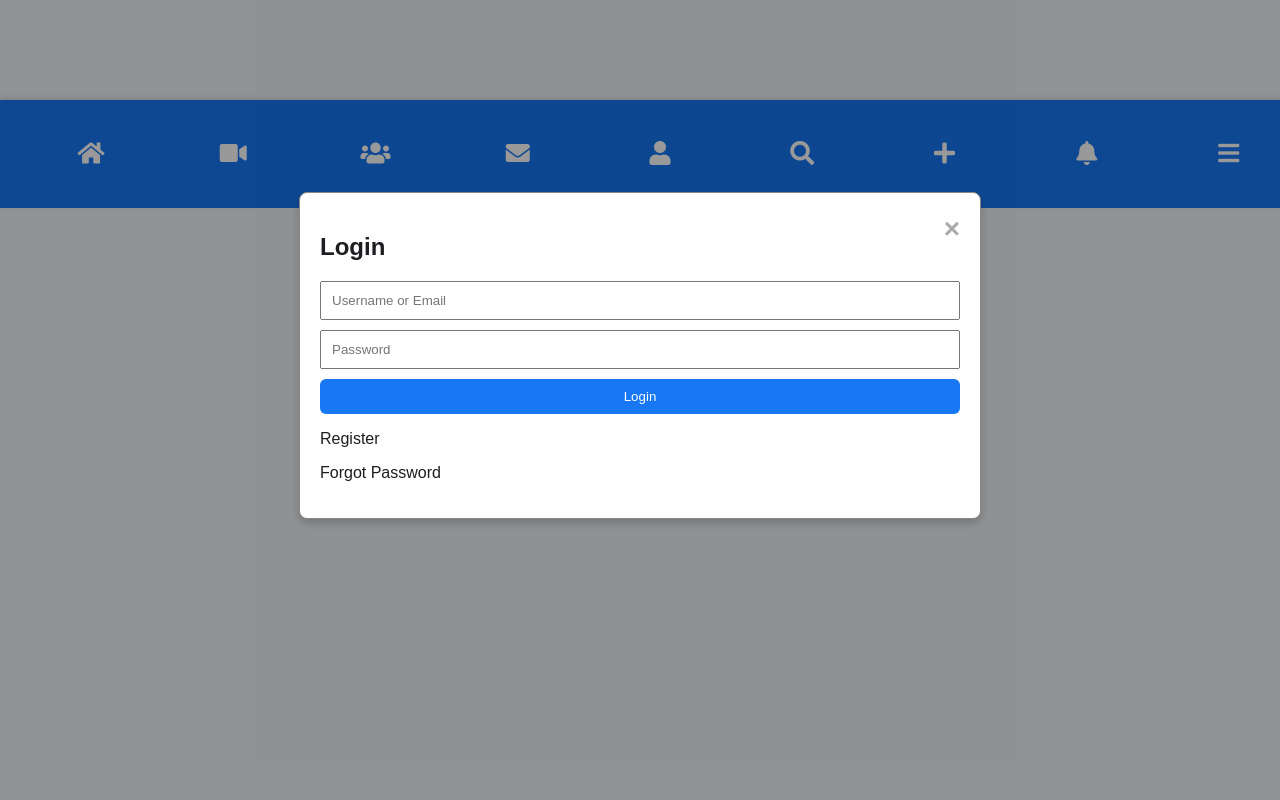
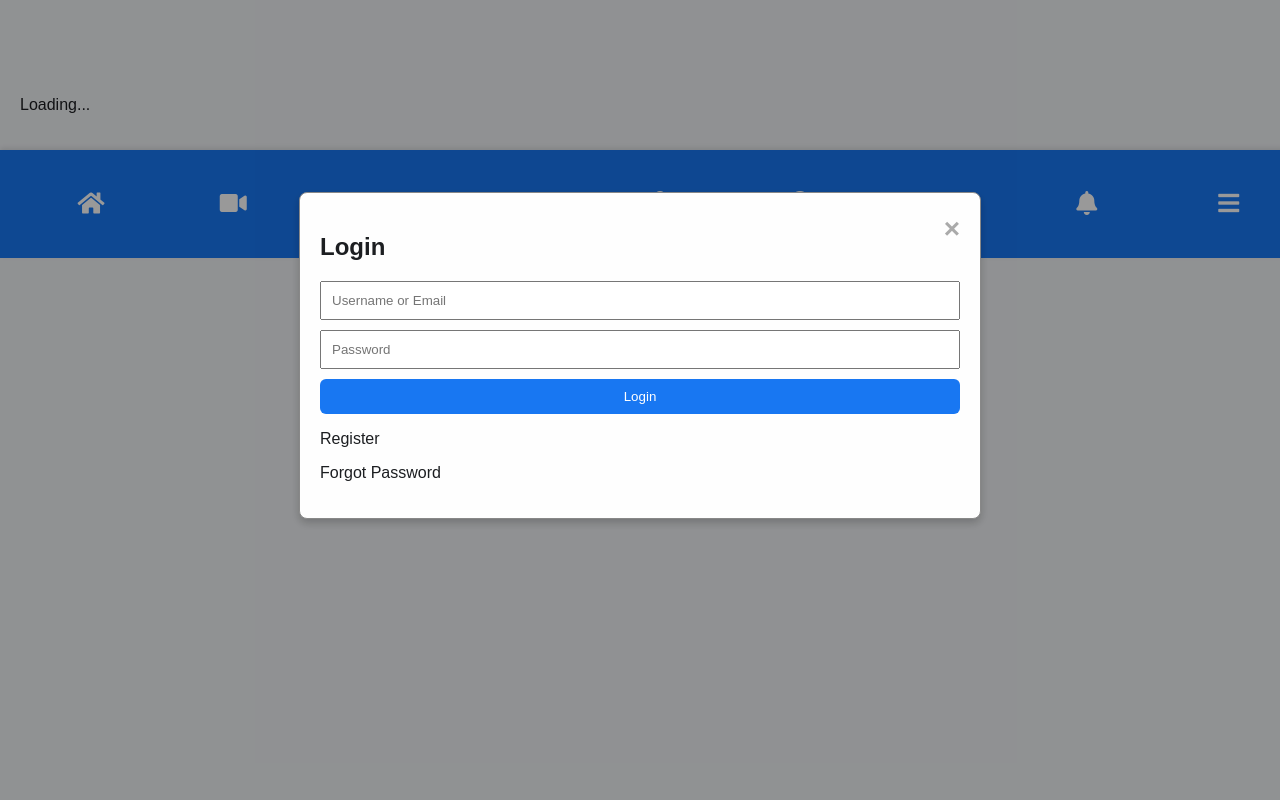
Before and after one commit to Hencheng2/test, a Flask app: page / in a window 1280 px wide. Run offline with Flask 3, Linux system fonts and the light colour scheme.

Commit message:
Update index.html

```diff
--- a/templates/index.html
+++ b/templates/index.html
@@ -1,4 +1,4 @@
-<!-- templates/index.html (Full HTML Code) -->
+<!-- templates/index.html (Updated) -->
 
 <!DOCTYPE html>
 <html lang="en">
@@ -6,11 +6,11 @@
     <meta charset="UTF-8">
     <meta name="viewport" content="width=device-width, initial-scale=1.0">
     <title>SociaFam</title>
-    <link rel="stylesheet" href="/static/style.css">
+    <link rel="stylesheet" href="/static/style.css" onerror="console.error('Failed to load CSS')">
     <link rel="stylesheet" href="https://cdnjs.cloudflare.com/ajax/libs/font-awesome/5.15.3/css/all.min.css">
 </head>
 <body>
-    <div id="content"></div>
+    <div id="content"><p>Loading...</p></div>
     <div class="nav-bar">
         <button id="homeBtn" class="nav-button"><i class="fa fa-home"></i></button>
         <button id="reelsBtn" class="nav-button"><i class="fa fa-video"></i></button>
@@ -79,7 +79,7 @@
                 <option value="reel">Reel</option>
                 <option value="story">Story</option>
             </select>
-            <input type="file" id="addMedia">
+            <input type="file" id="addMedia" accept="image/*,video/*,audio/*">
             <textarea id="addDescription" placeholder="Description"></textarea>
             <button onclick="createPost()">Post</button>
         </div>
@@ -89,7 +89,6 @@
     <div id="profileModal" class="modal">
         <div class="modal-content">
             <span class="close" onclick="hideModal('profileModal')">&times;</span>
-            <!-- Dynamic profile content -->
             <div id="profileContent"></div>
         </div>
     </div>
@@ -98,7 +97,6 @@
     <div id="chatModal" class="modal">
         <div class="modal-content">
             <span class="close" onclick="hideModal('chatModal')">&times;</span>
-            <!-- Dynamic chat content -->
             <div id="chatContent"></div>
             <input id="chatInput" placeholder="Type message">
             <button onclick="sendChat()">Send</button>
@@ -107,13 +105,9 @@
 
     <!-- Story Modal -->
     <div id="storyModal" class="modal" style="background-color: black;">
-        <div class="story-view" id="storyView">
-            <!-- Dynamic story content -->
-        </div>
+        <div class="story-view" id="storyView"></div>
     </div>
 
-    <!-- Other modals like edit profile, group profile, etc. loaded dynamically -->
-
-    <script src="/static/script.js"></script>
+    <script src="/static/script.js" onerror="console.error('Failed to load JS')"></script>
 </body>
 </html>
```
